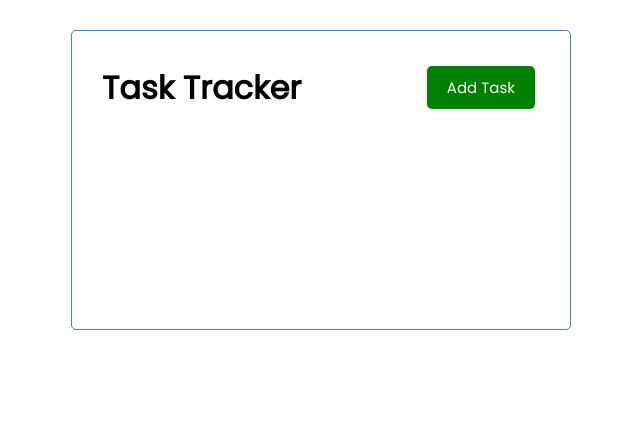
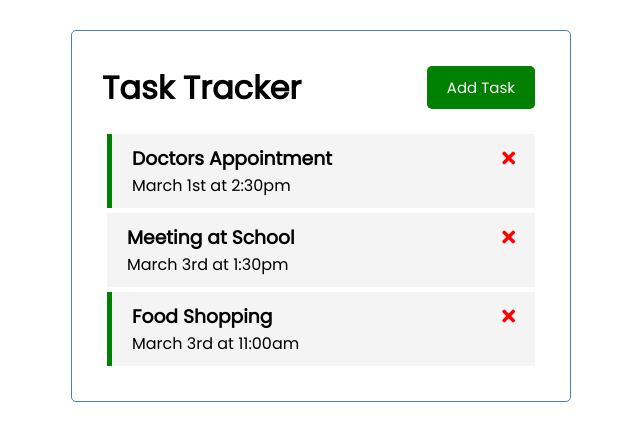
Before and after one commit to Gichunga/vue-2021, a Vue app: page / in a window 1280 px wide. Shown: the top 440 px of the page, without its empty margins (319-959 px from the left). Built offline with nearby package versions, Linux system fonts and the light colour scheme.

Commit message:
fix property or method name is not defined on the instance but reference during render

```diff
--- a/public/index.html
+++ b/public/index.html
@@ -5,6 +5,7 @@
     <meta http-equiv="X-UA-Compatible" content="IE=edge">
     <meta name="viewport" content="width=device-width,initial-scale=1.0">
     <link rel="icon" href="<%= BASE_URL %>favicon.ico">
+    <link rel="stylesheet" href="https://cdnjs.cloudflare.com/ajax/libs/font-awesome/5.15.3/css/all.min.css" integrity="sha512-iBBXm8fW90+nuLcSKlbmrPcLa0OT92xO1BIsZ+ywDWZCvqsWgccV3gFoRBv0z+8dLJgyAHIhR35VZc2oM/gI1w==" crossorigin="anonymous" />
     <title><%= htmlWebpackPlugin.options.title %></title>
   </head>
   <body>
--- a/src/App.vue
+++ b/src/App.vue
@@ -1,17 +1,49 @@
 <template>
-<div class="container">
-  <Header title="Task Tracker"/>
-</div>
+  <div class="container">
+    <Header title="Task Tracker"/>
+    <Tasks :tasks="tasks" />
+  </div>
 </template>
 
+
+
 <script>
-import Header from './components/Header'
+import Header from './components/Header.vue'
+import Tasks from './components/Tasks.vue'
 
 export default {
   name: 'App',
   components: {
     Header,
-  }
+    Tasks,
+  },
+  data() {
+    return {
+      tasks: []
+    }
+  },
+  created() {
+    this.tasks = [
+      {
+        id: 1,
+        text: 'Doctors Appointment',
+        day: 'March 1st at 2:30pm',
+        reminder: true,
+      },
+      {
+        id: 2,
+        text: 'Meeting at School',
+        day: 'March 3rd at 1:30pm',
+        reminder: false,
+      },
+      {
+        id: 1,
+        text: 'Food Shopping',
+        day: 'March 3rd at 11:00am',
+        reminder: true,
+      },
+    ]
+  },
 }
 </script>
 
--- /dev/null
+++ b/src/components/Task.vue
@@ -0,0 +1,37 @@
+<template>
+    <div :class="[task.reminder ? 'reminder' : '', 'task']">
+        <h3>{{ task.text }}
+            <i class="fas fa-times"></i>
+        </h3>
+        <p>{{ task.day }}</p>
+    </div>
+</template>
+
+<script>
+export default {
+    name: 'Task',
+    props: {
+        task: Object,
+    },
+}
+</script>
+
+<style scope>
+.fas {
+  color: red;
+}
+.task {
+  background: #f4f4f4;
+  margin: 5px;
+  padding: 10px 20px;
+  cursor: pointer;
+}
+.task.reminder {
+  border-left: 5px solid green;
+}
+.task h3 {
+  display: flex;
+  align-items: center;
+  justify-content: space-between;
+}
+</style>
--- /dev/null
+++ b/src/components/Tasks.vue
@@ -0,0 +1,22 @@
+<template>
+    <div :key="task.id" v-for="task in tasks">
+        <Task
+            :task="task"
+        />
+        <!-- {{ task }} -->
+    </div>
+</template>
+
+<script>
+import Task from './Task'
+
+export default {
+    name: 'Tasks',
+    props: {
+        tasks: Array,
+    },
+    components: {
+        Task
+    },
+}
+</script>
```
